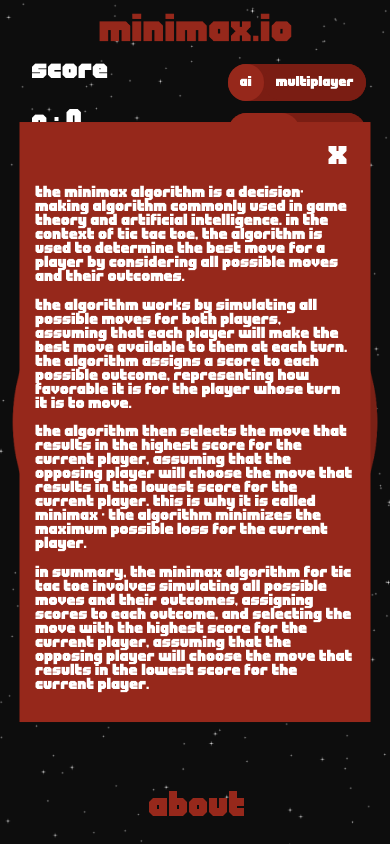
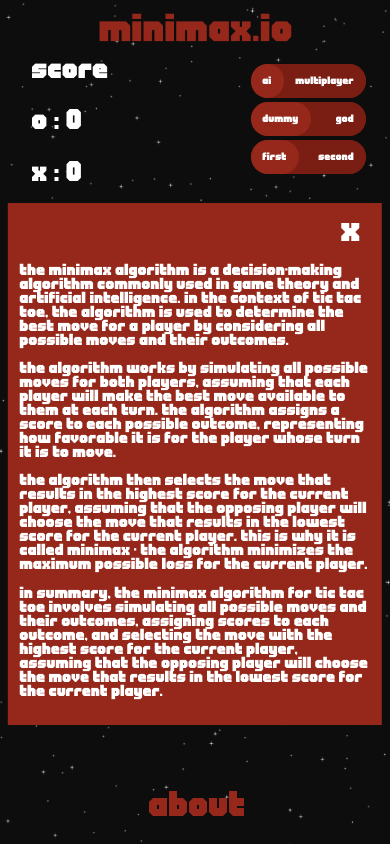
Before and after one commit to DarioTokic/miniMax, a React (Create React App) app: page / in a window 390 px wide. Both pictures are taken after a click on the button "about". Built offline with nearby package versions, Linux system fonts and the light colour scheme.

Commit message:
fixed mobile design

```diff
--- a/src/App.css
+++ b/src/App.css
@@ -1,5 +1,5 @@
 .App {
-    height: 100vh;
+    height: 100dvh;
     background-image: url(./minimaxWallpaper.png);
     background-size: cover;
     background-position: center;
@@ -21,7 +21,7 @@
 }
 
 .GameContainer{
-    height: 100vh;
+    height: 100dvh;
     background-image: url(./minimaxMoon.png);
     background-size: cover;
     background-position: center;
--- a/src/Components/About/About.css
+++ b/src/Components/About/About.css
@@ -21,8 +21,10 @@
 
 @media (max-width: 500px) {
     .About {
-        width: 90%;
-        padding: 16px;
+        width: 96%;
+        top: 55%;
+        padding: 12px;
+        font-size: 0.8rem;
     }
 
     .About button {
--- a/src/Components/Switch/Switch.css
+++ b/src/Components/Switch/Switch.css
@@ -33,13 +33,13 @@
    }
 
    .Switch button {
-    font-size: 0.8rem;
+    font-size: 0.6rem;
    }
 }
 
 @media (max-width: 400px) {
     .Switch {
-        margin-bottom: 12px;
+        margin-bottom: 4px;
     }
     .Switch button{
 
@@ -48,9 +48,6 @@
 }
 
 @media (max-width: 340px) {
-    .Switch {
-        margin-bottom: 10px;
-    }
 
     .Switch button {
         padding: 10px;
--- a/src/Components/Table/Table.css
+++ b/src/Components/Table/Table.css
@@ -18,8 +18,7 @@ table {
     position: absolute;
     left: 50%;
     top: 50%;
-    margin-left: -160px;
-    margin-top: -160px;
+    transform: translate(-50%, -50%); /* Use transform to center the element */
     color: #fff;
 }
 
@@ -41,14 +40,12 @@ table tr td:last-child {
 
 @media (max-width: 500px) {
     td {
-        height: 80px;
-        width: 80px;
+        height: 60px;
+        width: 60px;
+        font-size: 40px;
     }
 
-    table {
-        margin-left: -130px;
-        margin-top: -130px;
-    }
+
 }
 
 @media (max-width: 340px) {
@@ -58,8 +55,4 @@ table tr td:last-child {
         font-size: 48px;
     }
 
-    table {
-        margin-left: -90px;
-        margin-top: -90px;
-    }
 }
--- a/src/Components/Table/Table.js
+++ b/src/Components/Table/Table.js
@@ -178,6 +178,10 @@ class Table extends Component {
      */
     minimax = (newBoard, player) => {
 
+         // Find all available spots on the board.
+         var moves = []
+         let availableSpots = this.emptyTilesFinder(newBoard);
+
         // Check if the game has ended and return the appropriate score.
         if(this.checkWinHandler(newBoard, this.state.personPlayer))
             return {score: -1}
@@ -187,9 +191,6 @@ class Table extends Component {
             return {score: 0};
         }
 
-        // Find all available spots on the board.
-        var moves = []
-        let availableSpots = this.emptyTilesFinder(newBoard);
 
         // Loop through available spots and recursively call minimax to calculate the score for each possible move
         for(let i = 0; i < availableSpots.length; i++) {
```
